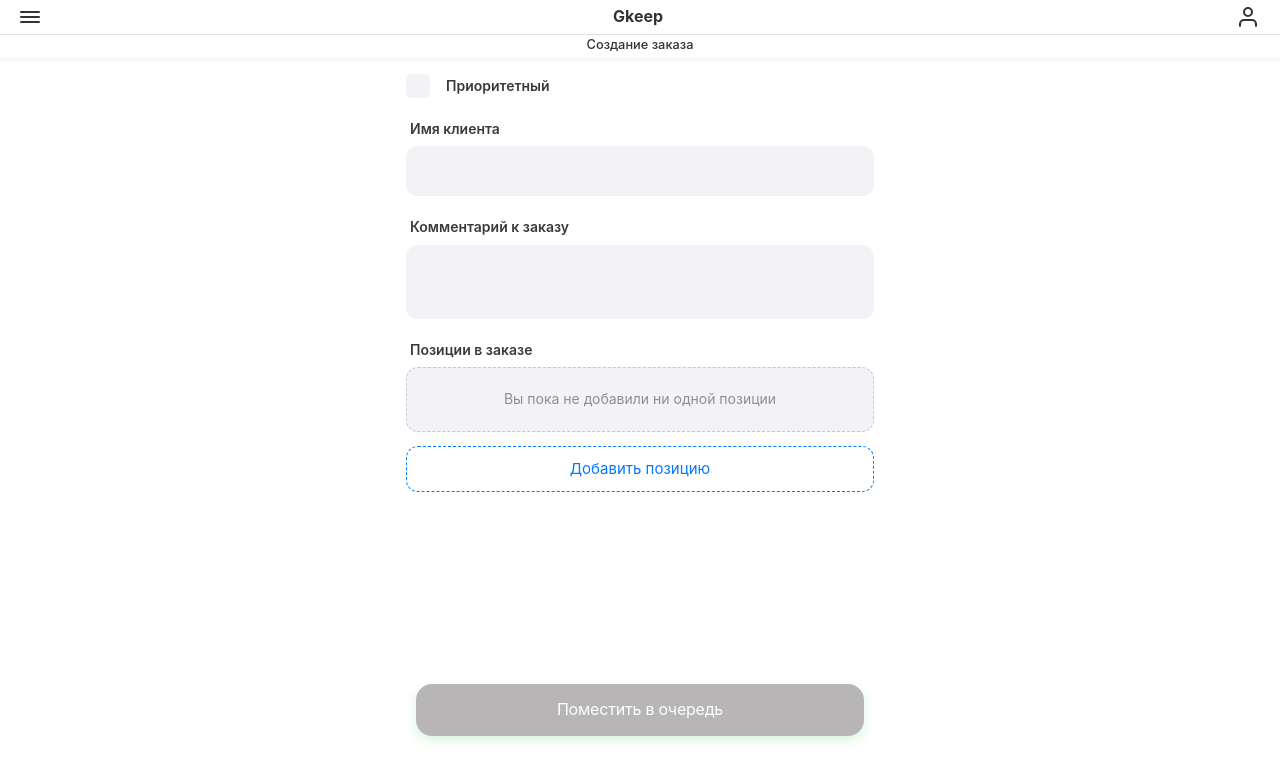
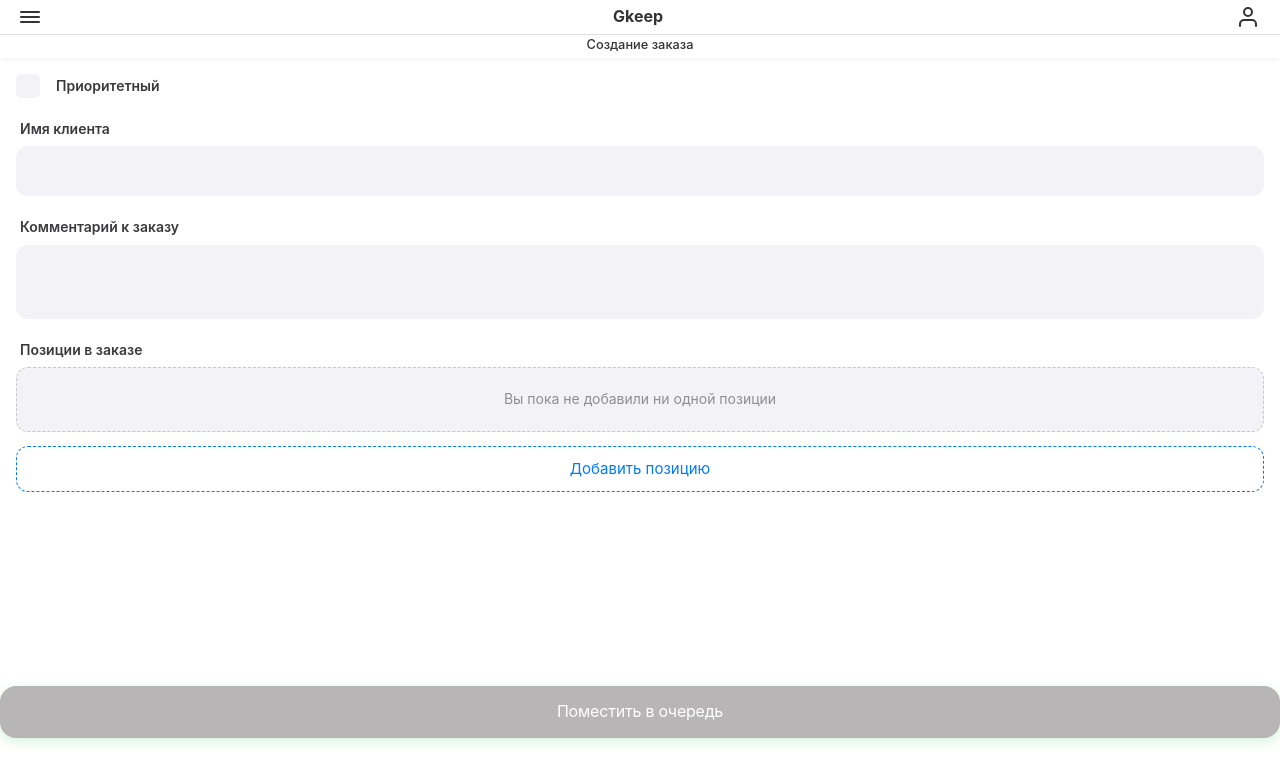
Before and after one commit to QSH8/gkeeper, a Vue app in the folder gkeep/front/: page /order/create in a window 1280 px wide. Shown: the top 784 px of the page. Built offline with nearby package versions, Linux system fonts and the light colour scheme.

Commit message:
try to fix

```diff
--- a/gkeep/front/src/App.vue
+++ b/gkeep/front/src/App.vue
@@ -58,7 +58,6 @@ html, body {
 .app-main {
   flex: 1;
   width: 100%;
-  max-width: 1200px;
   margin: 0 auto;
   padding: 20px;
   padding-bottom: calc(40px + env(safe-area-inset-bottom, 0px));
--- a/gkeep/front/src/pages/menu/components/MenuList.vue
+++ b/gkeep/front/src/pages/menu/components/MenuList.vue
@@ -397,10 +397,9 @@ export default {
   display: flex;
   flex-direction: row;
   justify-content: space-between;
-  bottom: 40px;
+  bottom: 50px;
   left: 0;
   width: 100%;
-  padding: 12px 16px;
   /* Безопасные отступы для безрамочных экранов (iPhone с Notch / Dynamic Island) */
   padding-bottom: calc(12px + env(safe-area-inset-bottom, 0px));
   background: linear-gradient(to top, rgba(255, 255, 255, 1) 80%, rgba(255, 255, 255, 0) 100%);
@@ -503,7 +502,6 @@ export default {
 
 @media (min-width: 768px) {
   .menu-list-grid, .search-box, .tabs-container {
-    max-width: 1024px;
     margin-left: auto;
     margin-right: auto;
   }
--- a/gkeep/front/src/pages/order/components/OrderCreate.vue
+++ b/gkeep/front/src/pages/order/components/OrderCreate.vue
@@ -175,10 +175,9 @@ export default {
 <style scoped>
 .order-button-wrapper {
   position: fixed;
-  bottom: 40px;
+  bottom: 50px;
   left: 0;
   width: 100%;
-  padding: 12px 16px;
   /* Безопасные отступы для безрамочных экранов (iPhone с Notch / Dynamic Island) */
   padding-bottom: calc(12px + env(safe-area-inset-bottom, 0px));
   background: linear-gradient(to top, rgba(255, 255, 255, 1) 80%, rgba(255, 255, 255, 0) 100%);
@@ -248,9 +247,7 @@ export default {
   .order-button-wrapper {
     left: 50%;
     transform: translateX(-50%);
-    max-width: 480px;
     background: transparent;
-    padding-bottom: 24px;
   }
 }
 /* Основной контейнер формы с мобильными отступами */
@@ -487,7 +484,6 @@ export default {
 /* Стилизация под планшеты/десктоп, чтобы инпуты не расползались */
 @media (min-width: 768px) {
   .order-form {
-    max-width: 500px;
     margin: 0 auto;
   }
 }
--- a/gkeep/front/src/pages/order/index.vue
+++ b/gkeep/front/src/pages/order/index.vue
@@ -313,7 +313,6 @@ export default {
 }
 
 .order-container {
-  max-width: 800px;
   margin: 2rem auto;
   padding: 20px;
   font-family: 'Inter', sans-serif;
--- a/gkeep/front/src/pages/orders-history/components/OrdersHistoryList.vue
+++ b/gkeep/front/src/pages/orders-history/components/OrdersHistoryList.vue
@@ -61,7 +61,6 @@ export default {
 
 .orders-wrapper {
   width: 100%;
-  max-width: 1024px;
   display: flex;
   flex-direction: column;
   align-items: center;
--- a/gkeep/front/src/pages/orders-queue/components/OrdersQueueList.vue
+++ b/gkeep/front/src/pages/orders-queue/components/OrdersQueueList.vue
@@ -61,7 +61,6 @@ export default {
 
 .orders-wrapper {
   width: 100%;
-  max-width: 1024px;
   display: flex;
   flex-direction: column;
   align-items: center;
--- a/gkeep/front/src/pages/orders-queue/index.vue
+++ b/gkeep/front/src/pages/orders-queue/index.vue
@@ -44,10 +44,9 @@ export default {
 <style lang="css" scoped>
 .order-button-wrapper {
   position: fixed;
-  bottom: 40px;
+  bottom: 50px;
   left: 0;
   width: 100%;
-  padding: 12px 16px;
   /* Безопасные отступы для безрамочных экранов (iPhone с Notch / Dynamic Island) */
   padding-bottom: calc(12px + env(safe-area-inset-bottom, 0px));
   background: linear-gradient(to top, rgba(255, 255, 255, 1) 80%, rgba(255, 255, 255, 0) 100%);
@@ -112,9 +111,7 @@ export default {
   .order-button-wrapper {
     left: 50%;
     transform: translateX(-50%);
-    max-width: 480px;
     background: transparent;
-    padding-bottom: 24px;
   }
 }
 </style>
--- a/gkeep/front/src/pages/warehouse/components/WarehouseList.vue
+++ b/gkeep/front/src/pages/warehouse/components/WarehouseList.vue
@@ -315,7 +315,6 @@ export default {
   padding: 16px;
   padding-bottom: 90px;
   font-family: sans-serif;
-  max-width: 600px;
   margin: 0 auto;
 }
 
@@ -383,10 +382,9 @@ export default {
 
 .fab-container {
   position: fixed;
-  bottom: 0;
+  bottom: 50px;
   left: 0;
   right: 0;
-  padding: 16px;
   background: linear-gradient(to top, rgba(255,255,255,1) 80%, rgba(255,255,255,0));
   z-index: 10;
 }
@@ -441,7 +439,6 @@ export default {
   border-top-right-radius: 16px;
   padding: 20px;
   box-sizing: border-box;
-  max-width: 500px;
 }
 
 @media (min-width: 480px) {
```
